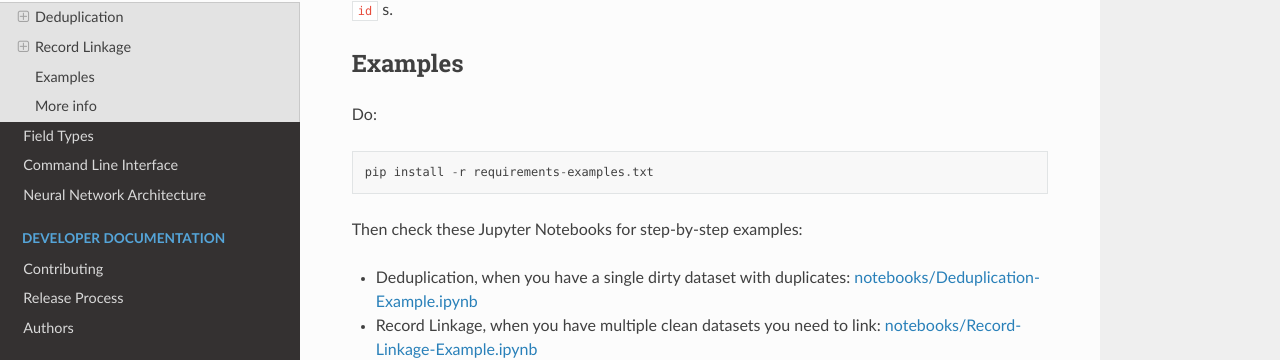
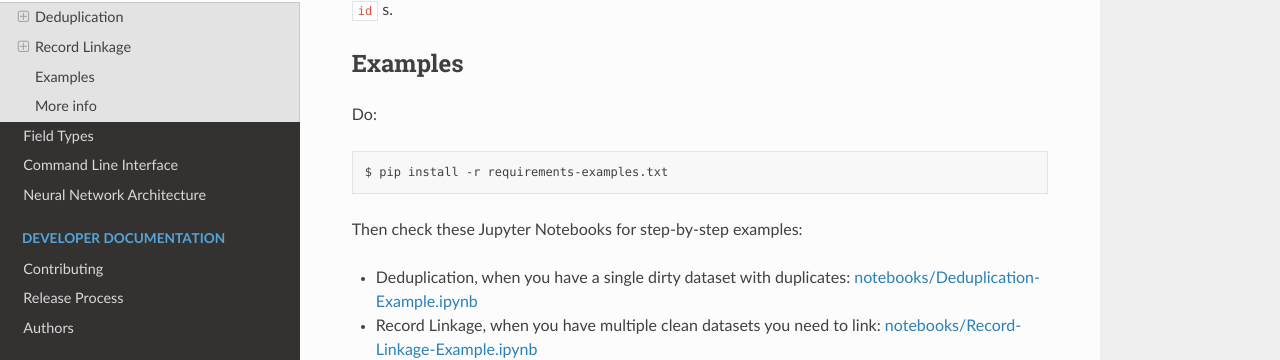
Before and after one commit to vintasoftware/entity-embed, a Sphinx documentation site: the page built from docs/guide/usage.rst, in a window 1280 px wide and 900 px high, scrolled down 7236 px. Shown: the part 221-581 px from the top of the window. Built offline with Sphinx 7.4.7 and the Read the Docs theme 2.0.0, drawn with Linux system fonts in a browser that asks for light colours.

Commit message:
Small doc fixes

```diff
--- a/CONTRIBUTING.rst
+++ b/CONTRIBUTING.rst
@@ -59,7 +59,7 @@ Now, here's how to set up `entity-embed` for local development.
     $ cd entity-embed/
     $ python setup.py develop
 
-4. Install dev requirements:
+4. Install dev requirements::
 
     $ pip install -r requirements-dev.txt
 
--- a/docs/guide/usage.rst
+++ b/docs/guide/usage.rst
@@ -313,7 +313,7 @@ Examples
 
 Do::
 
-    pip install -r requirements-examples.txt
+    $ pip install -r requirements-examples.txt
 
 Then check these Jupyter Notebooks for step-by-step examples:
 
```
